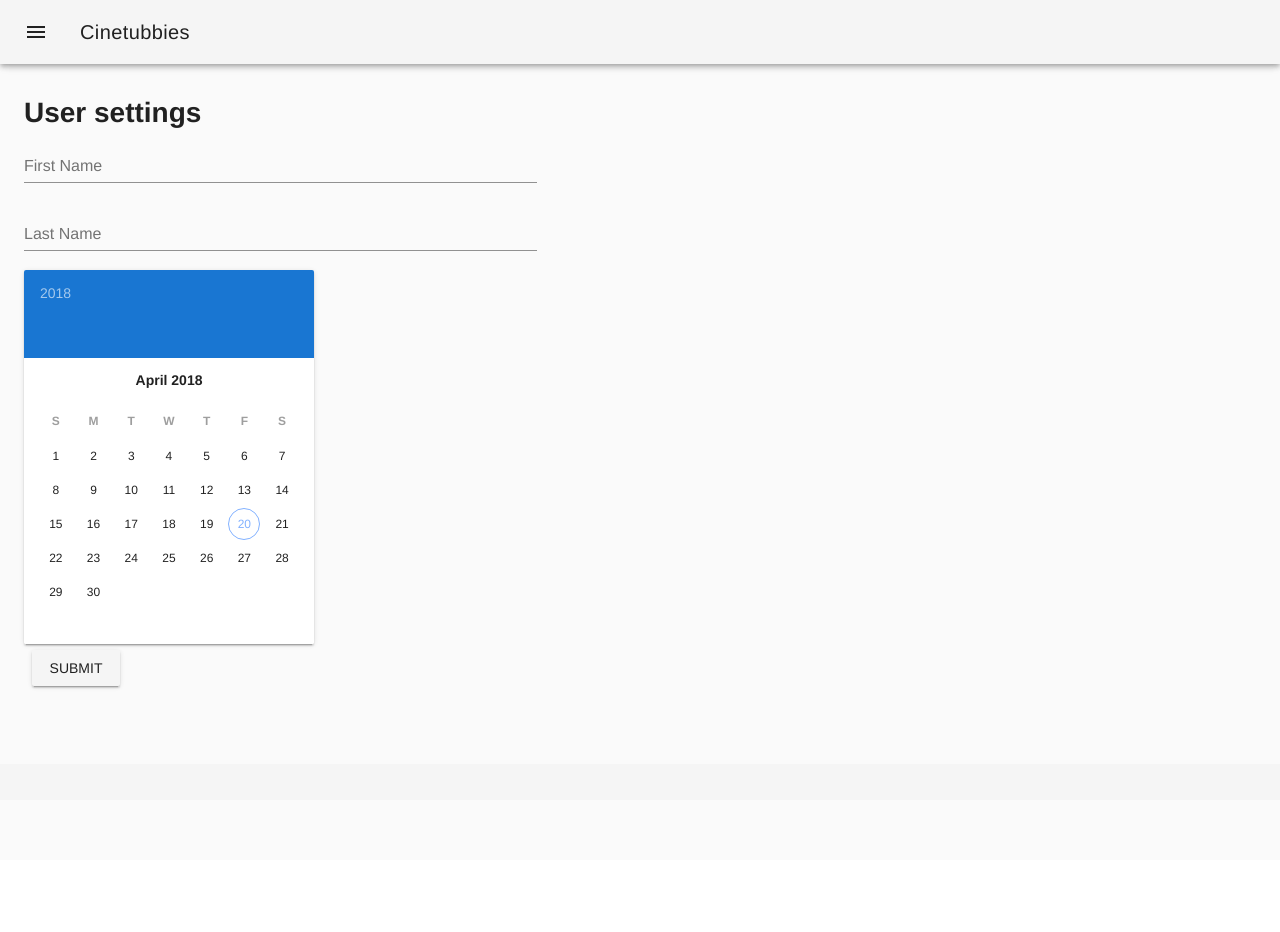
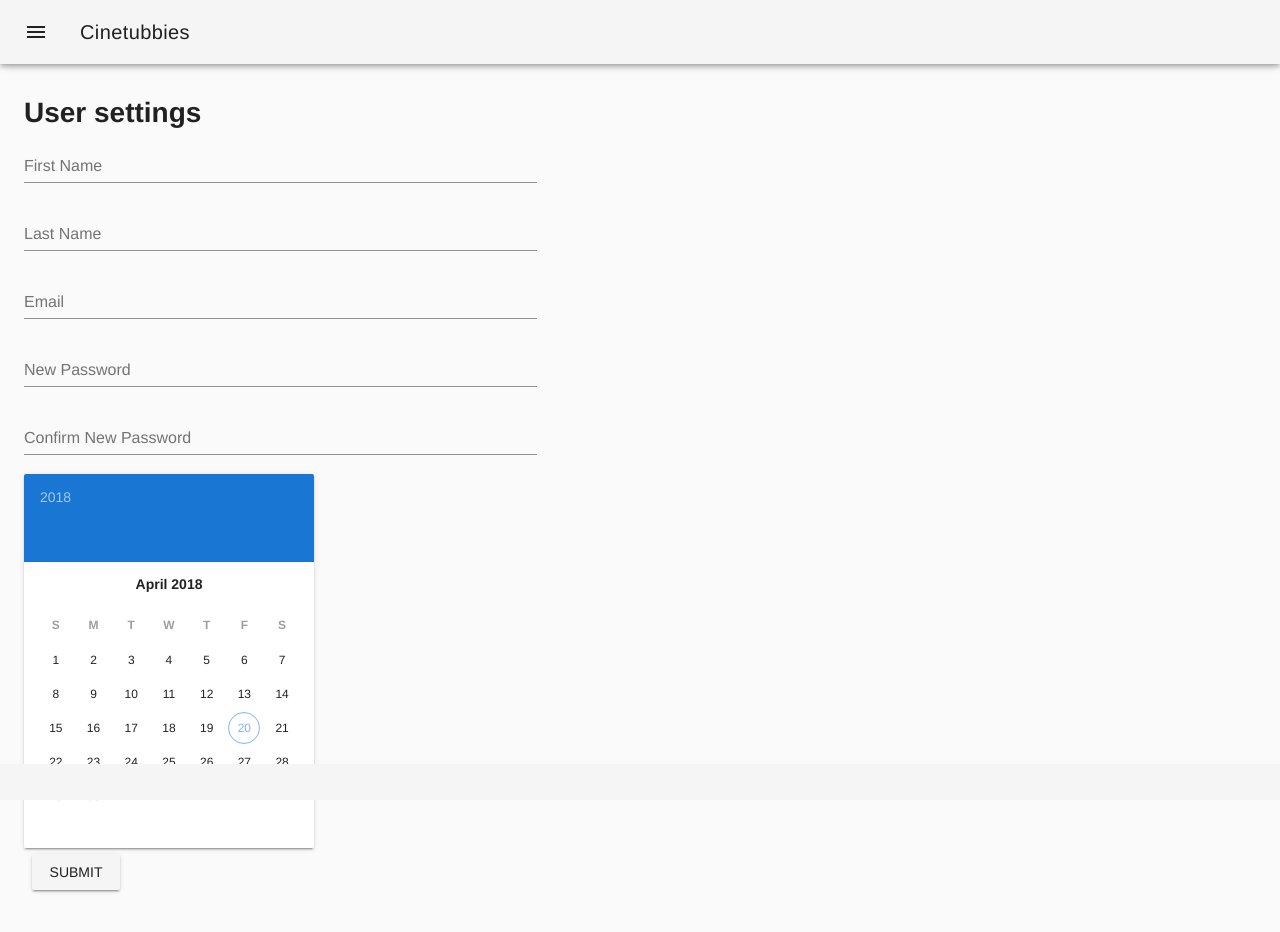
Before and after one commit to Pseudonick47/cinetubbies, a Vue app in the folder frontend/: page /user/settings in a window 1280 px wide. Shown: the top 932 px of the page. Before the commit the page ends 860 px from the top, so only its background shows below. Built offline with nearby package versions, Linux system fonts and the light colour scheme; sample sign-in values are in the browser's storage.

Commit message:
add email field

```diff
--- a/frontend/src/components/User/Settings.component.vue
+++ b/frontend/src/components/User/Settings.component.vue
@@ -13,6 +13,22 @@
         v-model="last_name"
         label="Last Name"
       />
+      <v-text-field
+        v-validate="'email'"
+        v-model="email"
+        data-vv-name="email"
+        label="Email"
+      />
+      <v-text-field
+        v-model="password"
+        label="New Password"
+        type="password"
+      />
+      <v-text-field
+        v-model="password_confirmation"
+        type="password"
+        label="Confirm New Password"
+      />
       <v-flex
         xs12
         sm6>
@@ -23,7 +39,6 @@
           next-icon="mdi-skip-next"
         />
       </v-flex>
-      <!-- password = models.CharField(max_length=255) -->
       <v-btn @click="submit">submit</v-btn>
     </form>
   </v-flex>
@@ -39,7 +54,10 @@ export default {
   data: () => ({
     birth_date: null,
     first_name: '',
-    last_name: ''
+    last_name: '',
+    password: '',
+    password_confirmation: '',
+    email: ''
   }),
   computed: {
     ...mapGetters([
@@ -50,13 +68,32 @@ export default {
     this.birth_date = this.activeUser.birth_date;
     this.first_name = this.activeUser.first_name;
     this.last_name = this.activeUser.last_name;
+    this.email = this.activeUser.last_name;
   },
   methods: {
     submit() {
-      let data = { first_name: this.first_name, last_name: this.last_name, birth_date: this.birth_date };
-      UsersController.updateUserProfile(data, this.activeUser.id).then((response) => {
-        this.$alert.success('Settings successfully saved');
-      }).catch(() => {
+      let data = {
+        first_name: this.first_name,
+        last_name: this.last_name,
+        birth_date: this.birth_date,
+        email: this.email,
+        password: this.password
+      };
+      data = _.reduce(data, (result, value, key) => {
+        if (!_.isEmpty(value)) {
+          result[key] = value;
+        }
+        return result;
+      }, {});
+      this.$validator.validateAll().then((result) => {
+        if (result) {
+          UsersController.updateUserProfile(data, this.activeUser.id).then((response) => {
+            this.$alert.success('Settings successfully saved');
+          }).catch(() => {
+            this.$alert.error('Error while saving settings');
+          });
+          return;
+        }
         this.$alert.error('Error while saving settings');
       });
     }
```
